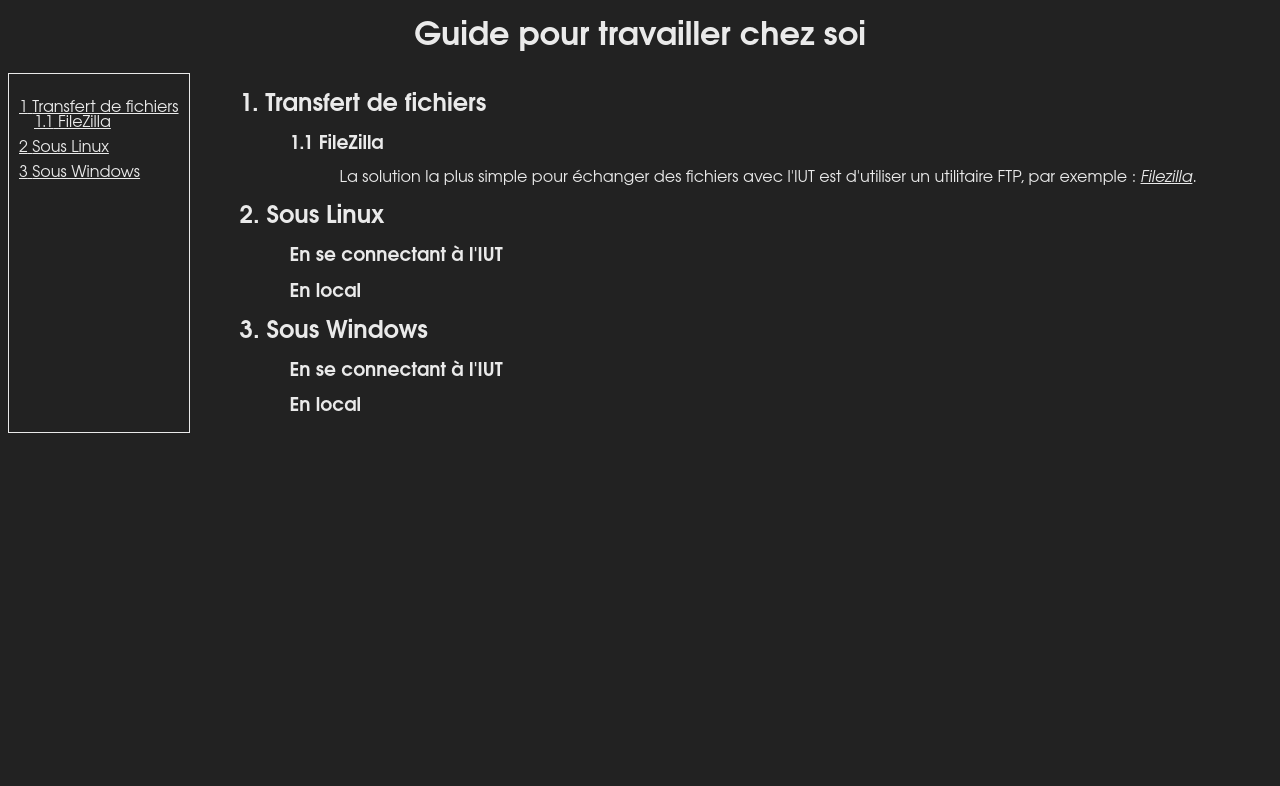
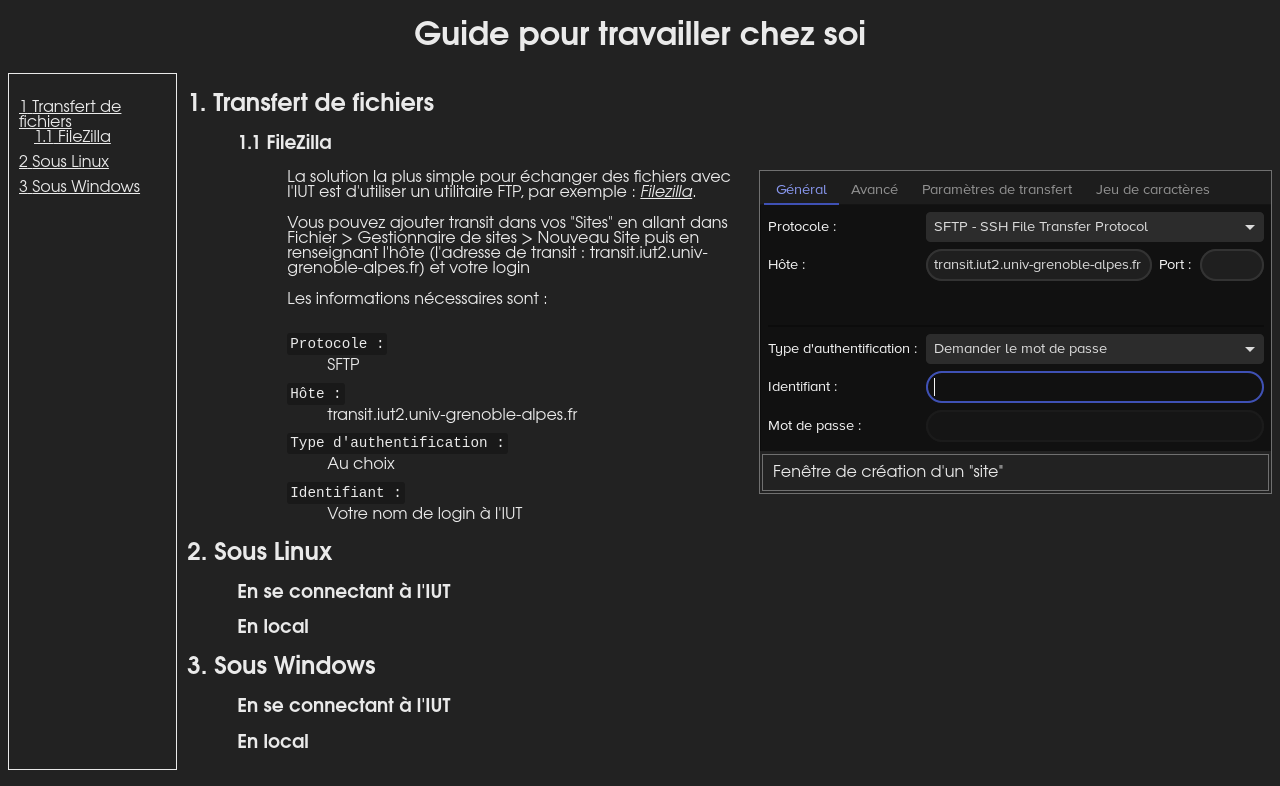
Before and after one commit to Synntix/Guide-IUT-distance, a plain HTML site: page index.html in a window 1280 px wide. Drawn offline with Linux system fonts and the light colour scheme.

Commit message:
Développement de la partie 1.1 FileZilla

```diff
--- a/index.css
+++ b/index.css
@@ -13,6 +13,10 @@ section {
   margin-left: 50px;
 }
 
+#content > section {
+  margin-left: 10px;
+}
+
 a {
   color: #EAEAEA;
 }
@@ -24,6 +28,7 @@ a {
 #sidebar {
   border: 1px solid #EAEAEA;
   padding: 10px;
+  width: 220px;
 }
 
 #content {
@@ -43,3 +48,40 @@ nav ul > li {
 nav ul ul {
   margin-left: 15px;
 }
+
+.imageRight {
+  float: right;
+  border: 1px solid #707070;
+}
+
+.imageRight div {
+  margin: 2px;
+  margin-top: 0px;
+  border: 1px solid #707070;
+}
+
+.imageRight div p {
+  margin: 10px;
+}
+
+section {
+  clear: right;
+}
+
+dl {
+  margin: 0px;
+}
+
+dt {
+  display: inline-block;
+  font-family: monospace;
+  font-size: 1.1em;
+  background-color: #191919;
+  border-radius: 3px;
+  padding: 0.2em;
+  margin-top: 0.5em;
+  margin-bottom: 0.2em;
+  margin-right: 10px;
+  margin-top: 10px;
+  font-size: 1.1em;
+}
--- a/index.html
+++ b/index.html
@@ -63,11 +63,27 @@
               <h3>1.1 FileZilla</h3>
             </header>
             <section>
+              <div class="imageRight">
+                <img src="ressources/FileZilla_add_site.png" alt="Capture d'écran de la fenêtre Gestionnaire de sites">
+                <div class=""><p>Fenêtre de création d'un "site"</p></div>
+              </div>
               <p>La solution la plus simple pour échanger des fichiers avec l'IUT est d'utiliser un utilitaire FTP, par exemple :
                 <cite title="FileZilla Client (FileZilla) est un client FTP, FTPS et SFTP, développé sous la licence publique générale GNU. Il est intégré à la liste des logiciels libres préconisés par l’État français dans le cadre de la modernisation globale de ses systèmes d’informations (S.I.). ">
                   <a href="https://filezilla-project.org/">Filezilla</a><!--
              --></cite>.
               </p>
+              <p>Vous pouvez ajouter transit dans vos "Sites" en allant dans Fichier > Gestionnaire de sites > Nouveau Site puis en renseignant l'hôte (l'adresse de transit : transit.iut2.univ-grenoble-alpes.fr) et votre login</p>
+              <p>Les informations nécessaires sont :</p>
+              <dl>
+                <dt>Protocole :</dt>
+                <dd>SFTP</dd>
+                <dt>Hôte :</dt>
+                <dd>transit.iut2.univ-grenoble-alpes.fr</dd>
+                <dt>Type d'authentification :</dt>
+                <dd>Au choix</dd>
+                <dt>Identifiant :</dt>
+                <dd>Votre nom de login à l'IUT</dd>
+              </dl>
             </section>
           </section>
         </section>
```
Also changed, not shown: ressources/FileZilla_add_site.png (added).
